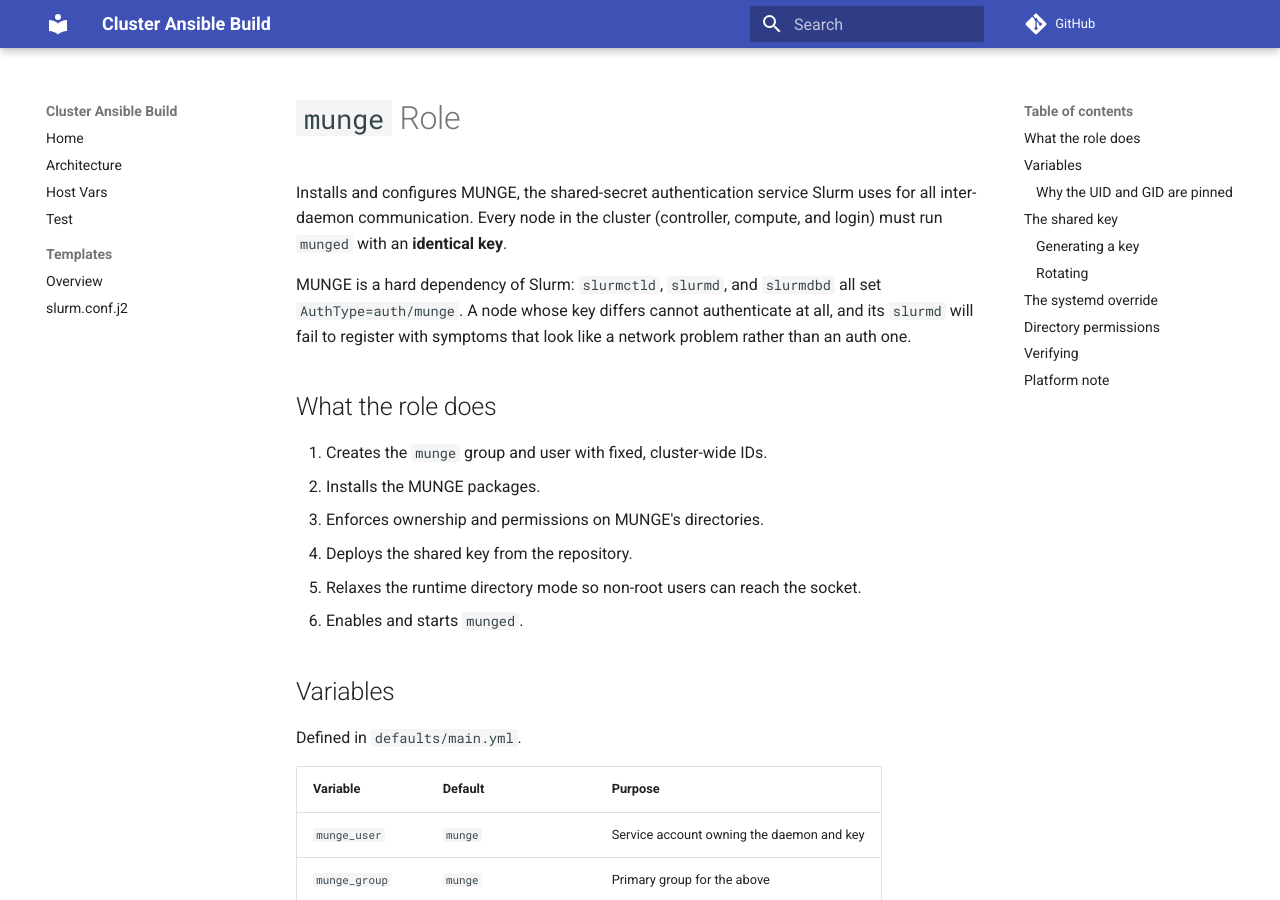
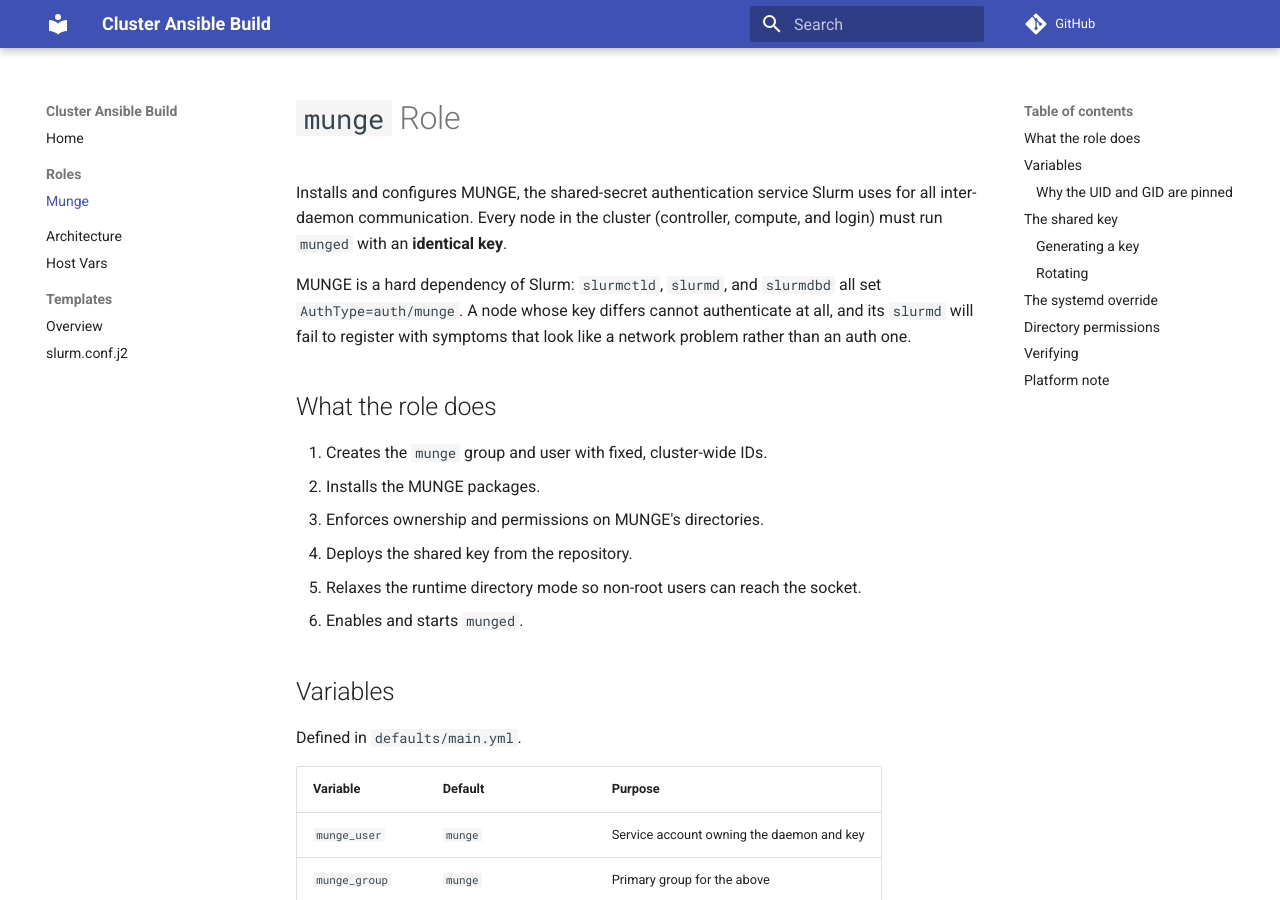
Before and after one commit to JanErikHuehne/cluster_management, an MkDocs documentation site: the page built from docs/roles/munge.md, in a window 1280 px wide and 900 px high. Built offline with MkDocs 1.6.1 and Material for MkDocs 9.7.7, drawn with Linux system fonts in a browser that asks for light colours; comment, search, counter and statistics services are not loaded.

Commit message:
Removed test

```diff
--- a/mkdocs.yml
+++ b/mkdocs.yml
@@ -11,9 +11,10 @@ markdown_extensions:
   - pymdownx.highlight
 nav:
   - Home: index.md
+  - Roles:
+    - Munge: roles/munge.md
   - Architecture: architecture.md
   - Host Vars: host_vars/index.md
-  - Test: test/index.md
   - Templates:
       - Overview: templ/index.md
       - slurm.conf.j2: templ/slurm_conf_j2.md
```
